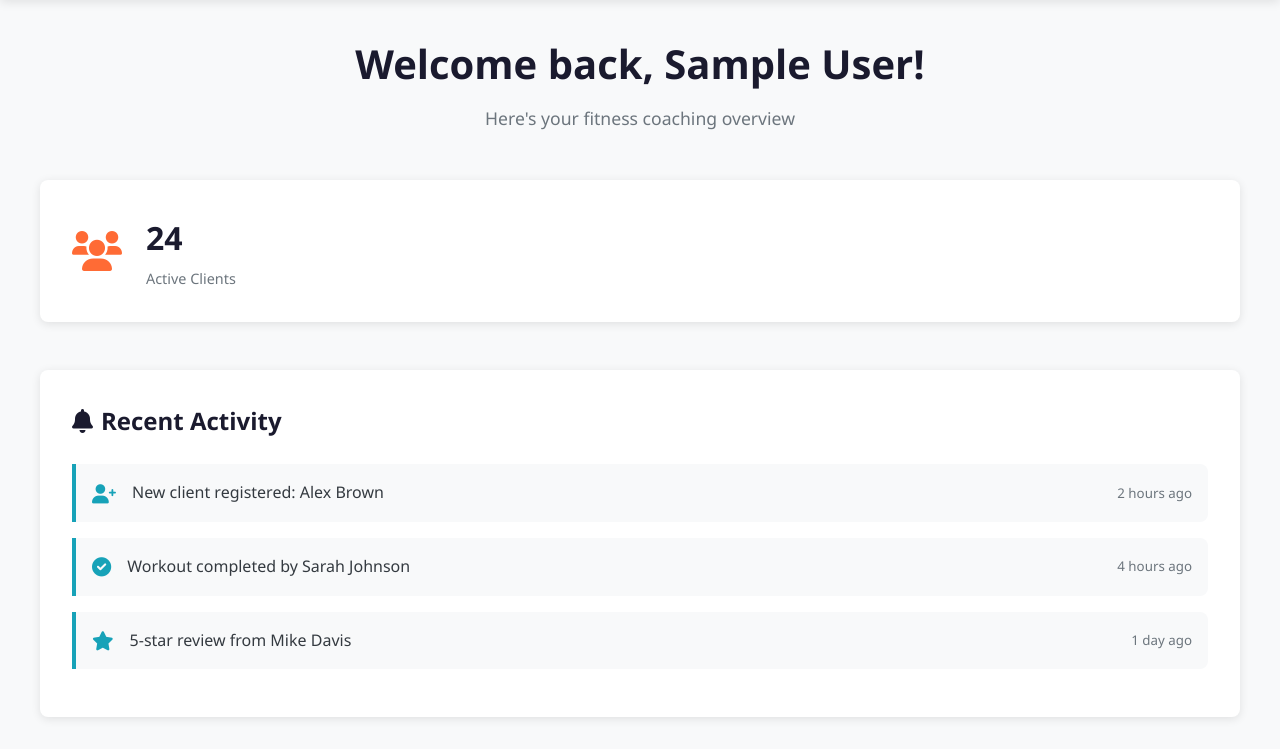
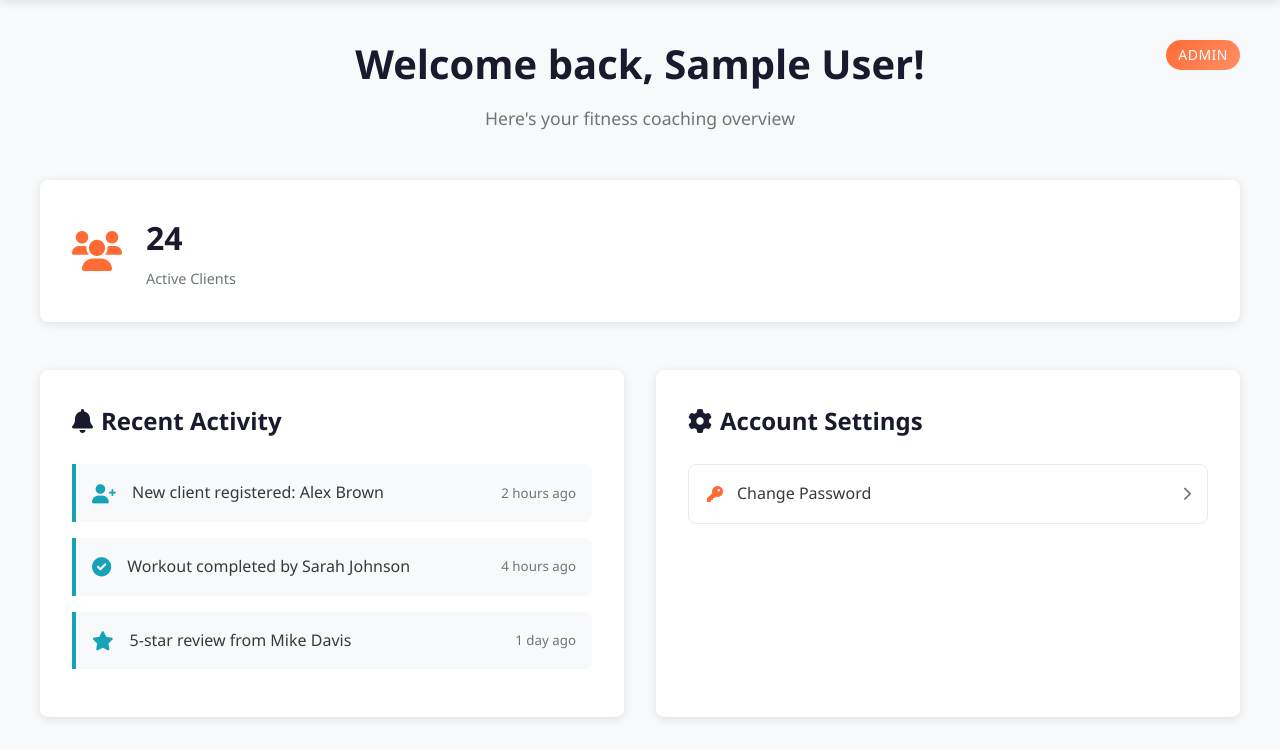
Before and after one commit to ABeGood/klim_fit, a Flask app: page /dashboard in a window 1280 px wide. Shown: the part 74-823 px from the top of the page. Run offline with Flask 3, Linux system fonts and the light colour scheme; the visitor is signed in with stand-in values (Sample User, id 1).

Commit message:
passwords

```diff
--- a/app.py
+++ b/app.py
@@ -1,17 +1,12 @@
 from flask import Flask, render_template, request, redirect, url_for, session, flash
-from werkzeug.security import generate_password_hash, check_password_hash
+from database_manager import DatabaseManager
 import os
 
 app = Flask(__name__)
 app.secret_key = 'your-secret-key-change-this-in-production'
 
-# Simple in-memory user storage (use database in production)
-users = {
-    'coach@fitness.com': {
-        'password': generate_password_hash('password123'),
-        'name': 'John Coach'
-    }
-}
+# Initialize database manager
+db = DatabaseManager()
 
 @app.route('/')
 def index():
@@ -25,13 +20,31 @@ def login():
         email = request.form['email']
         password = request.form['password']
 
-        if email in users and check_password_hash(users[email]['password'], password):
-            session['user'] = email
-            session['name'] = users[email]['name']
-            flash('Login successful!', 'success')
-            return redirect(url_for('dashboard'))
-        else:
+        try:
+            # Try to authenticate as admin first
+            admin = db.authenticate_admin(email, password)
+            if admin:
+                session['user'] = email
+                session['user_id'] = admin.id
+                session['name'] = admin.full_name
+                session['user_type'] = 'admin'
+                flash('Login successful!', 'success')
+                return redirect(url_for('dashboard'))
+
+            # Try to authenticate as regular user
+            user = db.authenticate_user(email, password)
+            if user:
+                session['user'] = email
+                session['user_id'] = user.id
+                session['name'] = user.full_name
+                session['user_type'] = 'user'
+                flash('Login successful!', 'success')
+                return redirect(url_for('dashboard'))
+
             flash('Invalid email or password!', 'error')
+
+        except Exception as e:
+            flash('Login error occurred. Please try again.', 'error')
 
     return render_template('login.html')
 
@@ -54,6 +67,47 @@ def workouts():
     return render_template('workouts.html', name=session.get('name'))
 
 
+@app.route('/change_password', methods=['GET', 'POST'])
+def change_password():
+    if 'user' not in session:
+        return redirect(url_for('login'))
+
+    if request.method == 'POST':
+        current_password = request.form['current_password']
+        new_password = request.form['new_password']
+        confirm_password = request.form['confirm_password']
+
+        if new_password != confirm_password:
+            flash('New passwords do not match!', 'error')
+            return render_template('change_password.html')
+
+        try:
+            user_email = session['user']
+            user_type = session.get('user_type', 'user')
+
+            # Verify current password
+            if user_type == 'admin':
+                authenticated = db.authenticate_admin(user_email, current_password)
+                if authenticated:
+                    success = db.change_admin_password(session['user_id'], new_password)
+            else:
+                authenticated = db.authenticate_user(user_email, current_password)
+                if authenticated:
+                    success = db.change_user_password(session['user_id'], new_password)
+
+            if not authenticated:
+                flash('Current password is incorrect!', 'error')
+            elif success:
+                flash('Password changed successfully!', 'success')
+                return redirect(url_for('dashboard'))
+            else:
+                flash('Failed to change password. Please try again.', 'error')
+
+        except Exception as e:
+            flash('Error changing password. Please try again.', 'error')
+
+    return render_template('change_password.html')
+
 @app.route('/logout')
 def logout():
     session.clear()
--- a/models.py
+++ b/models.py
@@ -9,6 +9,7 @@ class User:
     name: str = ""
     surname: str = ""
     email: str = ""
+    password_hash: Optional[str] = None
     age: Optional[int] = None
     weight_kg: Optional[float] = None
     created_at: Optional[datetime] = None
@@ -31,6 +32,7 @@ class User:
             name=data.get('name', ''),
             surname=data.get('surname', ''),
             email=data.get('email', ''),
+            password_hash=data.get('password_hash'),
             age=data.get('age'),
             weight_kg=data.get('weight_kg'),
             created_at=data.get('created_at'),
@@ -44,6 +46,7 @@ class User:
             'name': self.name,
             'surname': self.surname,
             'email': self.email,
+            'password_hash': self.password_hash,
             'age': self.age,
             'weight_kg': self.weight_kg,
             'created_at': self.created_at,
@@ -62,6 +65,7 @@ class Admin:
     name: str = ""
     surname: str = ""
     email: str = ""
+    password_hash: Optional[str] = None
     created_at: Optional[datetime] = None
     updated_at: Optional[datetime] = None
 
@@ -78,6 +82,7 @@ class Admin:
             name=data.get('name', ''),
             surname=data.get('surname', ''),
             email=data.get('email', ''),
+            password_hash=data.get('password_hash'),
             created_at=data.get('created_at'),
             updated_at=data.get('updated_at')
         )
@@ -89,6 +94,7 @@ class Admin:
             'name': self.name,
             'surname': self.surname,
             'email': self.email,
+            'password_hash': self.password_hash,
             'created_at': self.created_at,
             'updated_at': self.updated_at
         }
--- a/requirements.txt
+++ b/requirements.txt
@@ -2,3 +2,4 @@ Flask==2.3.3
 Werkzeug==2.3.7
 psycopg2-binary==2.9.9
 python-dotenv==1.0.0
+bcrypt==4.0.1
--- a/static/css/style.css
+++ b/static/css/style.css
@@ -642,3 +642,80 @@ body {
         padding: 1rem;
     }
 }
+
+/* User Badges */
+.user-badge {
+    display: inline-block;
+    padding: 0.25rem 0.75rem;
+    border-radius: 20px;
+    font-size: 0.875rem;
+    font-weight: 500;
+    text-transform: uppercase;
+    letter-spacing: 0.5px;
+    margin-top: 0.5rem;
+}
+
+.user-badge.admin {
+    background: linear-gradient(135deg, var(--primary-color), #ff8f65);
+    color: var(--white);
+}
+
+.user-badge.user {
+    background: linear-gradient(135deg, var(--info-color), #45b8d1);
+    color: var(--white);
+}
+
+/* Settings List */
+.settings-list {
+    display: flex;
+    flex-direction: column;
+    gap: 0.5rem;
+}
+
+.setting-item {
+    display: flex;
+    align-items: center;
+    padding: 1rem;
+    background: var(--white);
+    border-radius: var(--border-radius);
+    text-decoration: none;
+    color: var(--gray-800);
+    transition: var(--transition);
+    border: 1px solid var(--gray-200);
+}
+
+.setting-item:hover {
+    background: var(--gray-100);
+    transform: translateY(-2px);
+    box-shadow: var(--box-shadow);
+    text-decoration: none;
+    color: var(--primary-color);
+}
+
+.setting-item i:first-child {
+    margin-right: 0.75rem;
+    color: var(--primary-color);
+    width: 20px;
+    text-align: center;
+}
+
+.setting-item span {
+    flex: 1;
+    font-weight: 500;
+}
+
+.setting-item i:last-child {
+    color: var(--gray-600);
+    font-size: 0.875rem;
+}
+
+/* Dashboard header enhancements */
+.dashboard-header {
+    position: relative;
+}
+
+.dashboard-header .user-badge {
+    position: absolute;
+    top: 0;
+    right: 0;
+}
--- a/templates/dashboard.html
+++ b/templates/dashboard.html
@@ -7,6 +7,11 @@
     <div class="dashboard-header">
         <h1>Welcome back, {{ name }}!</h1>
         <p>Here's your fitness coaching overview</p>
+        {% if session.user_type == 'admin' %}
+        <span class="user-badge admin">Admin</span>
+        {% else %}
+        <span class="user-badge user">User</span>
+        {% endif %}
     </div>
 
     <div class="stats-grid">
@@ -44,6 +49,16 @@
             </div>
         </div>
 
+        <div class="dashboard-card">
+            <h2><i class="fas fa-cog"></i> Account Settings</h2>
+            <div class="settings-list">
+                <a href="{{ url_for('change_password') }}" class="setting-item">
+                    <i class="fas fa-key"></i>
+                    <span>Change Password</span>
+                    <i class="fas fa-chevron-right"></i>
+                </a>
+            </div>
+        </div>
     </div>
 </div>
 {% endblock %}
--- a/templates/login.html
+++ b/templates/login.html
@@ -38,8 +38,7 @@
         </form>
 
         <div class="auth-footer">
-            <p>Demo credentials:</p>
-            <small>Email: coach@fitness.com | Password: password123</small>
+            <p>Enter your credentials to access the fitness coaching platform.</p>
         </div>
     </div>
 </div>
```
Also changed, not shown: database_manager.py (+87 -8 lines), db_tests.py (+4 -4 lines), templates/change_password.html (added, +69 -0 lines), 1 other file.
